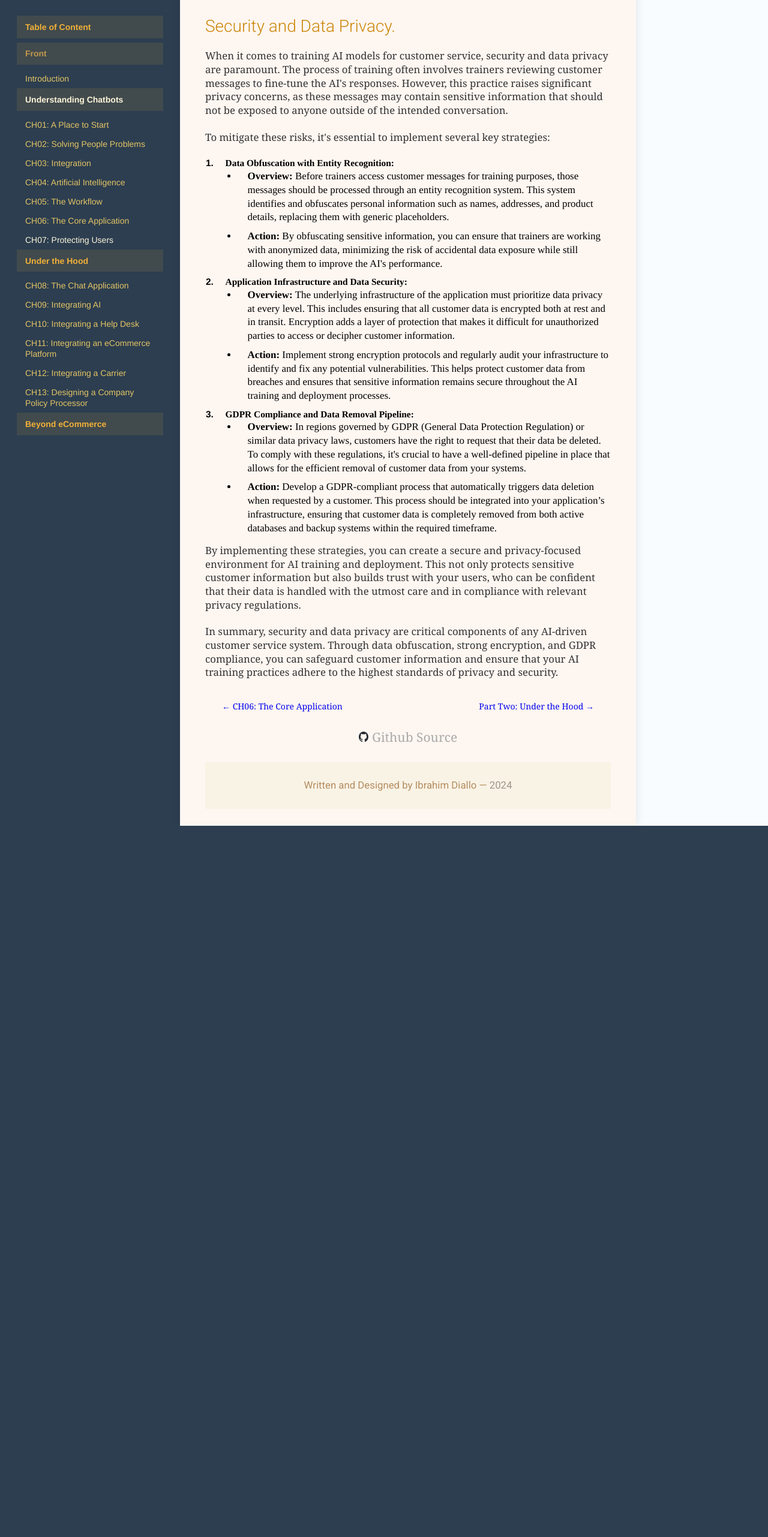
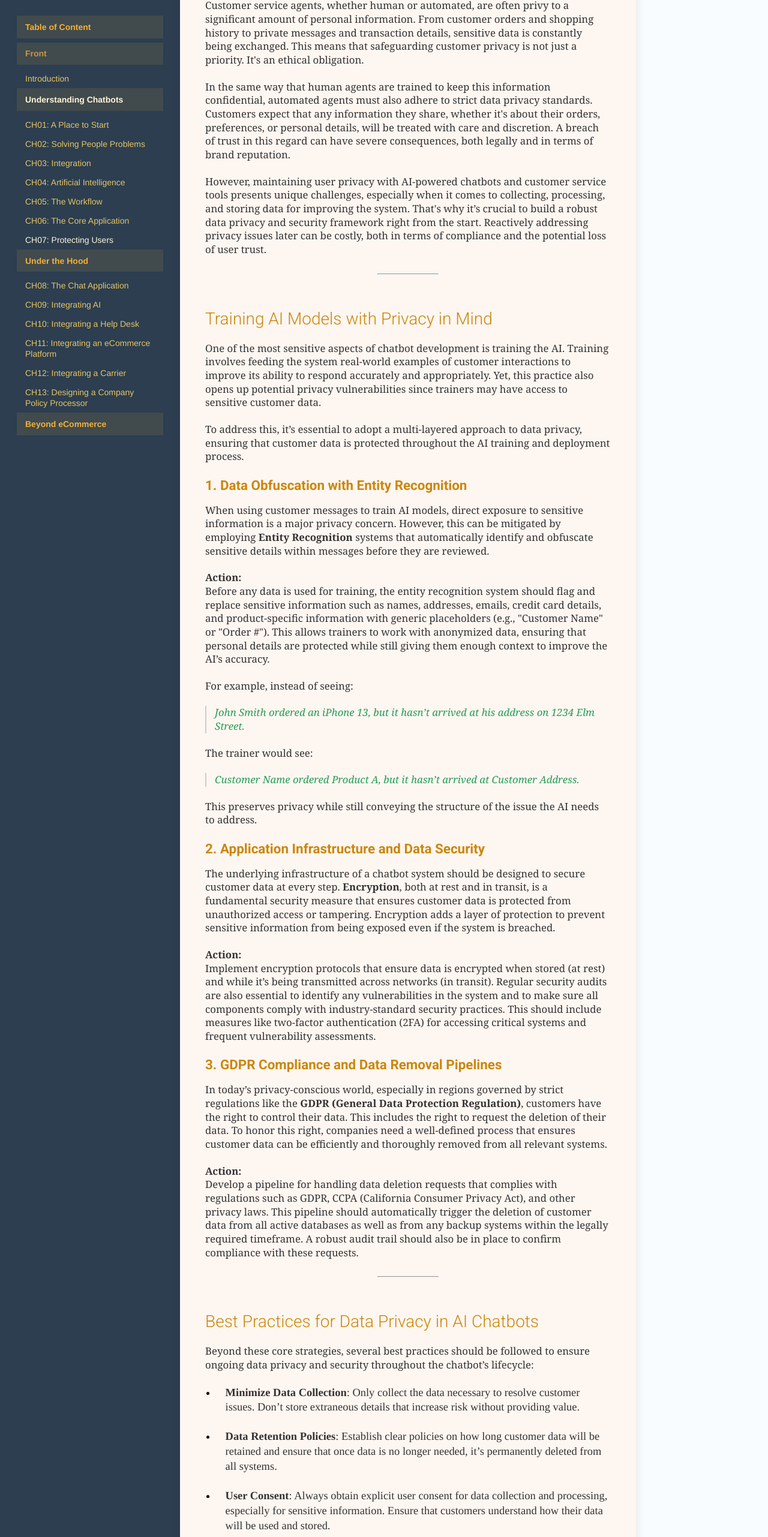
Before and after one commit to ibudiallo/automated-agents-book, a website: page website/chapter-7.html in a window 1280 px wide. Shown: the part 157-2720 px from the top of the page at 60% size. Before the commit the page ends 1534 px from the top, so only its background shows below. Drawn offline with Linux system fonts and the light colour scheme.

Commit message:
update ch07

```diff
--- a/website/asset/css/intro.css
+++ b/website/asset/css/intro.css
@@ -164,6 +164,12 @@ article p > code {
 	font-family: monospace;
 	font-size: .9em;
 	background-color: #f0f0f0;
+}
+
+article blockquote {
+	border-left: 2px solid #cdcdcd;
+	padding-left: 1em;
+
 }
 
 article .block-meta,
--- a/website/chapter-7.html
+++ b/website/chapter-7.html
@@ -32,31 +32,55 @@
 		<article>
 			<header class="chapt-hdr"><p class="chapt-hdr__sub"><strong>Chapter 7</strong></p><h1 class="chapt-hdr__title">Protecting Users</h1></header>
 
-			<h2>Security and Data Privacy.</h2>
-<p>When it comes to training AI models for customer service, security and data privacy are paramount. The process of training often involves trainers reviewing customer messages to fine-tune the AI's responses. However, this practice raises significant privacy concerns, as these messages may contain sensitive information that should not be exposed to anyone outside of the intended conversation.</p>
-<p>To mitigate these risks, it's essential to implement several key strategies:</p>
-<ol>
-<li><strong>Data Obfuscation with Entity Recognition:</strong>
+			<p>Customer service agents, whether human or automated, are often privy to a significant amount of personal information. From customer orders and shopping history to private messages and transaction details, sensitive data is constantly being exchanged. This means that safeguarding customer privacy is not just a priority. It's an ethical obligation.</p>
+<p>In the same way that human agents are trained to keep this information confidential, automated agents must also adhere to strict data privacy standards. Customers expect that any information they share, whether it's about their orders, preferences, or personal details, will be treated with care and discretion. A breach of trust in this regard can have severe consequences, both legally and in terms of brand reputation.</p>
+<p>However, maintaining user privacy with AI-powered chatbots and customer service tools presents unique challenges, especially when it comes to collecting, processing, and storing data for improving the system. That's why it’s crucial to build a robust data privacy and security framework right from the start. Reactively addressing privacy issues later can be costly, both in terms of compliance and the potential loss of user trust.</p>
+<hr />
+<h2>Training AI Models with Privacy in Mind</h2>
+<p>One of the most sensitive aspects of chatbot development is training the AI. Training involves feeding the system real-world examples of customer interactions to improve its ability to respond accurately and appropriately. Yet, this practice also opens up potential privacy vulnerabilities since trainers may have access to sensitive customer data.</p>
+<p>To address this, it’s essential to adopt a multi-layered approach to data privacy, ensuring that customer data is protected throughout the AI training and deployment process.</p>
+<h3><strong>1. Data Obfuscation with Entity Recognition</strong></h3>
+<p>When using customer messages to train AI models, direct exposure to sensitive information is a major privacy concern. However, this can be mitigated by employing <strong>Entity Recognition</strong> systems that automatically identify and obfuscate sensitive details within messages before they are reviewed.</p>
+<p><strong>Action:</strong><br />
+Before any data is used for training, the entity recognition system should flag and replace sensitive information such as names, addresses, emails, credit card details, and product-specific information with generic placeholders (e.g., "Customer Name" or "Order #"). This allows trainers to work with anonymized data, ensuring that personal details are protected while still giving them enough context to improve the AI’s accuracy.</p>
+<p>For example, instead of seeing:</p>
+<blockquote>
+<p><em>John Smith ordered an iPhone 13, but it hasn’t arrived at his address on 1234 Elm Street.</em></p>
+</blockquote>
+<p>The trainer would see:</p>
+<blockquote>
+<p><em>Customer Name ordered Product A, but it hasn’t arrived at Customer Address.</em></p>
+</blockquote>
+<p>This preserves privacy while still conveying the structure of the issue the AI needs to address.</p>
+<h3><strong>2. Application Infrastructure and Data Security</strong></h3>
+<p>The underlying infrastructure of a chatbot system should be designed to secure customer data at every step. <strong>Encryption</strong>, both at rest and in transit, is a fundamental security measure that ensures customer data is protected from unauthorized access or tampering. Encryption adds a layer of protection to prevent sensitive information from being exposed even if the system is breached.</p>
+<p><strong>Action:</strong><br />
+Implement encryption protocols that ensure data is encrypted when stored (at rest) and while it’s being transmitted across networks (in transit). Regular security audits are also essential to identify any vulnerabilities in the system and to make sure all components comply with industry-standard security practices. This should include measures like two-factor authentication (2FA) for accessing critical systems and frequent vulnerability assessments.</p>
+<h3><strong>3. GDPR Compliance and Data Removal Pipelines</strong></h3>
+<p>In today’s privacy-conscious world, especially in regions governed by strict regulations like the <strong>GDPR (General Data Protection Regulation)</strong>, customers have the right to control their data. This includes the right to request the deletion of their data. To honor this right, companies need a well-defined process that ensures customer data can be efficiently and thoroughly removed from all relevant systems.</p>
+<p><strong>Action:</strong><br />
+Develop a pipeline for handling data deletion requests that complies with regulations such as GDPR, CCPA (California Consumer Privacy Act), and other privacy laws. This pipeline should automatically trigger the deletion of customer data from all active databases as well as from any backup systems within the legally required timeframe. A robust audit trail should also be in place to confirm compliance with these requests.</p>
+<hr />
+<h2>Best Practices for Data Privacy in AI Chatbots</h2>
+<p>Beyond these core strategies, several best practices should be followed to ensure ongoing data privacy and security throughout the chatbot’s lifecycle:</p>
 <ul>
-<li><strong>Overview:</strong> Before trainers access customer messages for training purposes, those messages should be processed through an entity recognition system. This system identifies and obfuscates personal information such as names, addresses, and product details, replacing them with generic placeholders.</li>
-<li><strong>Action:</strong> By obfuscating sensitive information, you can ensure that trainers are working with anonymized data, minimizing the risk of accidental data exposure while still allowing them to improve the AI's performance.</li>
+<li>
+<p><strong>Minimize Data Collection</strong>: Only collect the data necessary to resolve customer issues. Don’t store extraneous details that increase risk without providing value.</p>
+</li>
+<li>
+<p><strong>Data Retention Policies</strong>: Establish clear policies on how long customer data will be retained and ensure that once data is no longer needed, it’s permanently deleted from all systems.</p>
+</li>
+<li>
+<p><strong>User Consent</strong>: Always obtain explicit user consent for data collection and processing, especially for sensitive information. Ensure that customers understand how their data will be used and stored.</p>
+</li>
+<li>
+<p><strong>Access Control</strong>: Limit access to customer data based on the principle of least privilege. Only those who need access to perform their role should be able to see sensitive information.</p>
+</li>
 </ul>
-</li>
-<li><strong>Application Infrastructure and Data Security:</strong>
-<ul>
-<li><strong>Overview:</strong> The underlying infrastructure of the application must prioritize data privacy at every level. This includes ensuring that all customer data is encrypted both at rest and in transit. Encryption adds a layer of protection that makes it difficult for unauthorized parties to access or decipher customer information.</li>
-<li><strong>Action:</strong> Implement strong encryption protocols and regularly audit your infrastructure to identify and fix any potential vulnerabilities. This helps protect customer data from breaches and ensures that sensitive information remains secure throughout the AI training and deployment processes.</li>
-</ul>
-</li>
-<li><strong>GDPR Compliance and Data Removal Pipeline:</strong>
-<ul>
-<li><strong>Overview:</strong> In regions governed by GDPR (General Data Protection Regulation) or similar data privacy laws, customers have the right to request that their data be deleted. To comply with these regulations, it's crucial to have a well-defined pipeline in place that allows for the efficient removal of customer data from your systems.</li>
-<li><strong>Action:</strong> Develop a GDPR-compliant process that automatically triggers data deletion when requested by a customer. This process should be integrated into your application’s infrastructure, ensuring that customer data is completely removed from both active databases and backup systems within the required timeframe.</li>
-</ul>
-</li>
-</ol>
-<p>By implementing these strategies, you can create a secure and privacy-focused environment for AI training and deployment. This not only protects sensitive customer information but also builds trust with your users, who can be confident that their data is handled with the utmost care and in compliance with relevant privacy regulations.</p>
-<p>In summary, security and data privacy are critical components of any AI-driven customer service system. Through data obfuscation, strong encryption, and GDPR compliance, you can safeguard customer information and ensure that your AI training practices adhere to the highest standards of privacy and security.</p>
+<hr />
+<h2>Conclusion</h2>
+<p>By proactively building robust data privacy and security frameworks into the core of chatbot development, companies can protect sensitive customer information, reduce the risk of data breaches, and ensure compliance with international privacy laws. This focus on security also helps build trust with customers, who can feel confident that their data is handled with care and that their privacy is respected.</p>
+<p>Ultimately, the key to protecting users lies in combining smart AI technology with a thoughtful, privacy-first approach to customer interactions. This allows businesses to benefit from automation while upholding their responsibility to protect the people they serve.</p>
 
 
 			<div class="article-nav">
```
Also changed, not shown: book/part-one/c07.md (+61 -14 lines).
